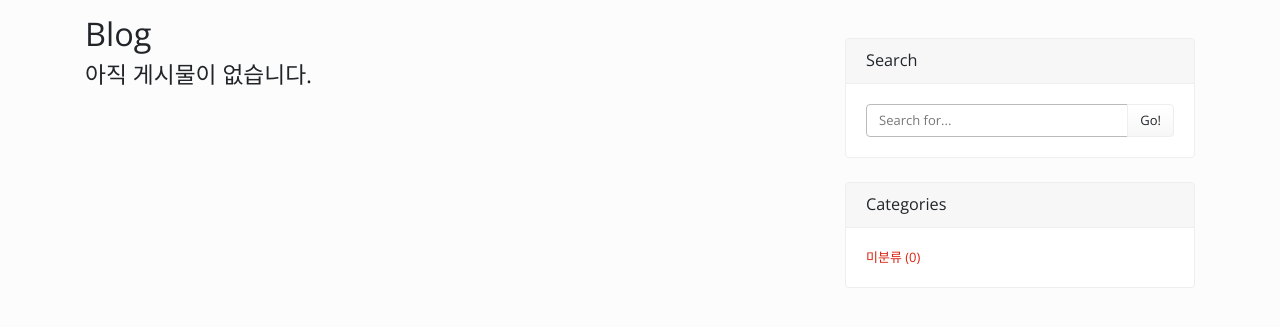
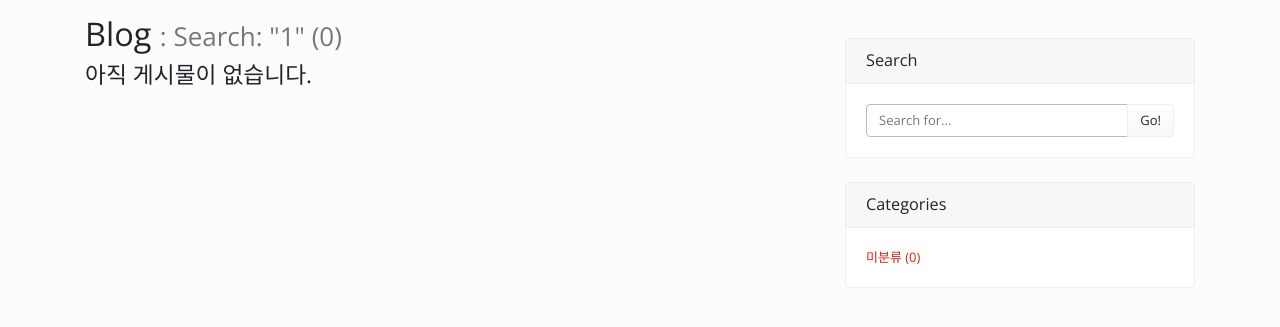
Before and after one commit to harammon/Django_my_website, a Django app: page /blog/search/1/ in a window 1280 px wide. Shown: the part 66-393 px from the top of the page. Run offline with Django 3.2, Linux system fonts and the light colour scheme; data that the repository does not hold is empty; some libraries are stand-ins or nearby versions.

Commit message:
search works smoothly

```diff
--- a/blog/templates/blog/base.html
+++ b/blog/templates/blog/base.html
@@ -194,9 +194,11 @@
           <h5 class="card-header">Search</h5>
           <div class="card-body">
             <div class="input-group">
-              <input type="text" class="form-control" placeholder="Search for...">
+<!--                검색 기능 위해 id를 심어주고, onclick 이벤트를 발생시킴!! -> 밑의 스크립트 태그에서 함수 구현해 놓았음-->
+
+              <input type="text" id = 'search-input' onkeyup="wait_for_enterkey()" class="form-control" placeholder="Search for...">
               <span class="input-group-append">
-                <button class="btn btn-secondary" type="button">Go!</button>
+                <button class="btn btn-secondary" type="button" onclick="search_post();">Go!</button>
               </span>
             </div>
           </div>
@@ -236,6 +238,18 @@
     </div>
     <!-- /.row -->
 </div>
+<script>
+    function search_post(){
+        var search_value = document.getElementById('search-input').value;
+        location.href = "/blog/search/" + search_value + "/";
+    }
+    function wait_for_enterkey(){
+        if (window.event.keyCode == 13){
+            search_post();
+        }
+    }
+
+</script>
 
 <script src="{% static 'blog/_assets/js/jquery.min.js' %}"></script>
 <script src="{% static 'blog/_assets/js/popper.min.js' %}"></script>
--- a/blog/templates/blog/post_list.html
+++ b/blog/templates/blog/post_list.html
@@ -11,6 +11,8 @@
     Blog
     {% if category %}<small class="text-muted">: {{ category }}</small> {% endif %}
     {% if tag %}<small class="text-muted">: #{{ tag }}</small> {% endif %}
+
+    {% if search_info %}<small class="text-muted">: {{ search_info }} ({{ object_list.count }})</small> {% endif %}
 </h1>
 {% if object_list.exists %}       <!-- 그냥 if object_list 만 해도 되지만, 동작 속도가 느림.. -->
 {% for p in object_list %}
--- a/blog/views.py
+++ b/blog/views.py
@@ -37,6 +37,12 @@ class PostSearch(PostList):
         q = self.kwargs['q']
         object_list = Post.objects.filter(Q(title__contains=q) | Q(content__contains=q))
         return object_list
+
+    def get_context_data(self, *, object_list=None, **kwargs):
+        context = super(PostSearch, self).get_context_data()
+        context['search_info'] = 'Search: "{}"'.format(self.kwargs['q'])
+        return context
+
 
 class PostListByTag(ListView):
     def get_queryset(self):
```
